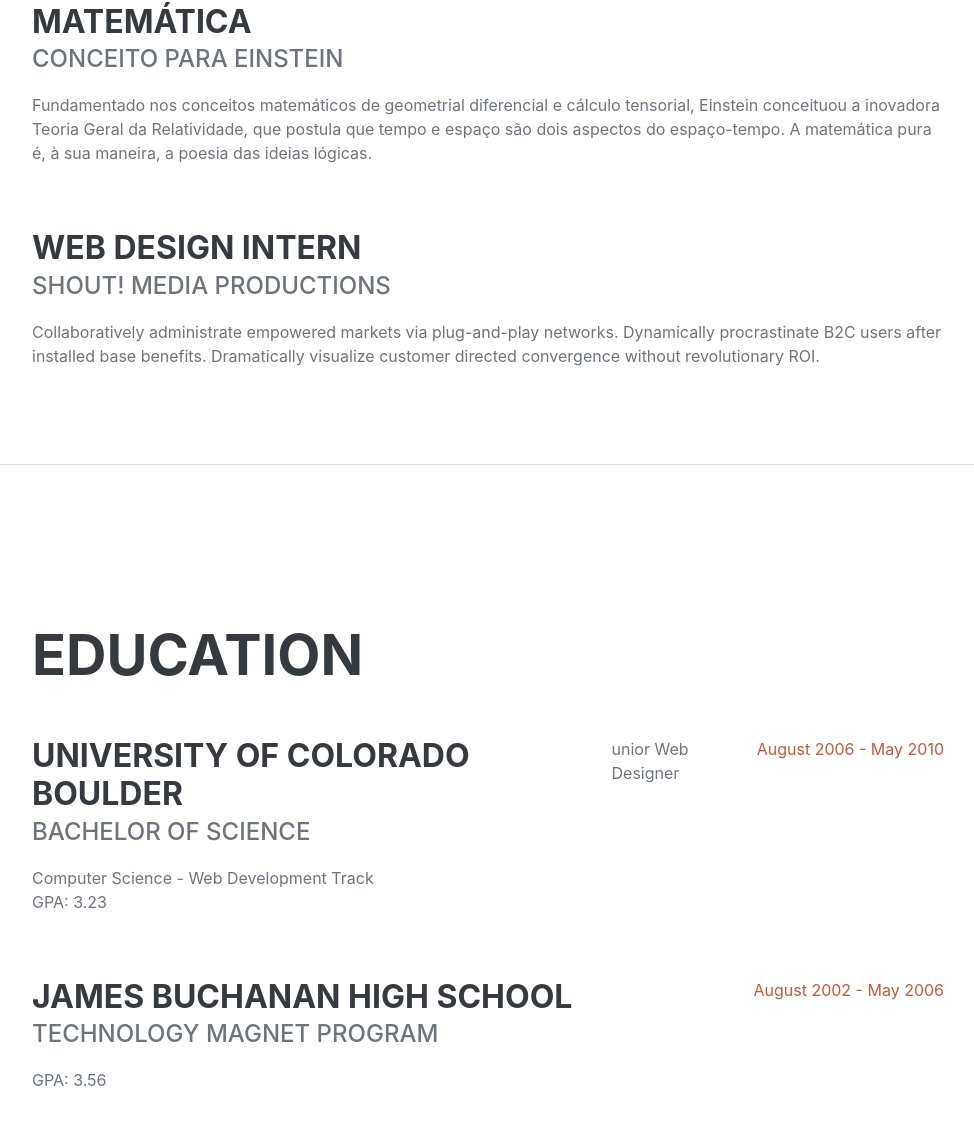
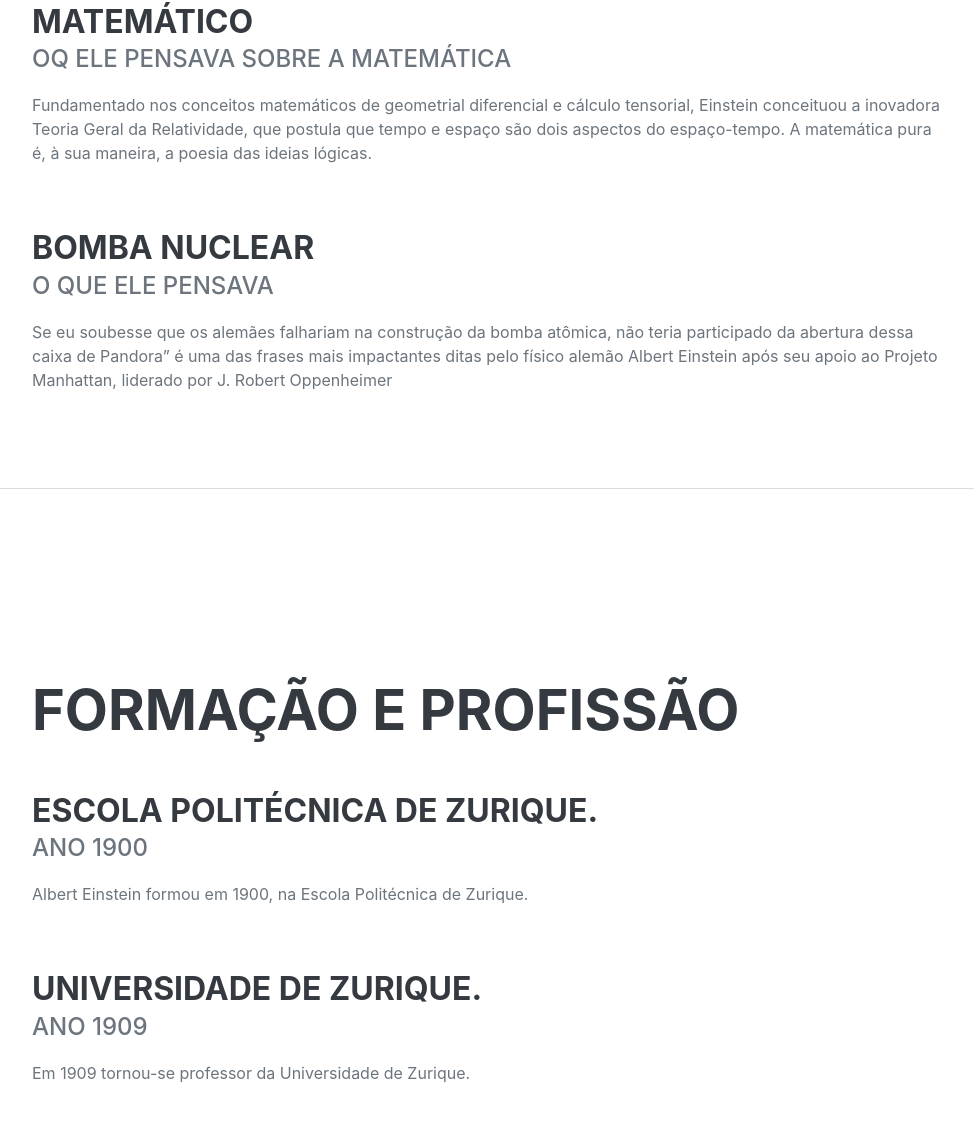
Before and after one commit to Peustart/t, a plain HTML site: page index.html in a window 1280 px wide. Shown: the part 1374-2498 px from the top of the page, without its empty margins (288-1262 px from the left). Drawn offline with nearby package versions, Linux system fonts and the light colour scheme; a web font is replaced by a local one.

Commit message:
Add files via upload

```diff
--- a/index.html
+++ b/index.html
@@ -3,8 +3,8 @@
     <head>
         <meta charset="utf-8" />
         <meta name="viewport" content="width=device-width, initial-scale=1, shrink-to-fit=no" />
-        <meta name="description" content="" />
-        <meta name="author" content="" />
+        <meta name="description" content="Este site ira contar um pouco da historia de Albert Einstein" />
+        <meta name="author" content="Plínio Rodrigues Da Silva Neto" />
         <title>Resume - Start Bootstrap Theme</title>
         <link rel="icon" type="image/x-icon" href="assets/img/favicon.ico" />
         <!-- Font Awesome icons (free version)-->
@@ -27,7 +27,7 @@
                 <ul class="navbar-nav">
                     <li class="nav-item"><a class="nav-link js-scroll-trigger" href="#about">sobre</a></li>
                     <li class="nav-item"><a class="nav-link js-scroll-trigger" href="#experience">Experiências</a></li>
-                    <li class="nav-item"><a class="nav-link js-scroll-trigger" href="#education">Formação</a></li>
+                    <li class="nav-item"><a class="nav-link js-scroll-trigger" href="#education">Formação e Profissão</a></li>
                     <li class="nav-item"><a class="nav-link js-scroll-trigger" href="#skills">Habilidades</a></li>
                     <li class="nav-item"><a class="nav-link js-scroll-trigger" href="#interests">interesses</a></li>
                     <li class="nav-item"><a class="nav-link js-scroll-trigger" href="#awards">prêmios</a></li>
@@ -80,17 +80,17 @@
                     </div>
                     <div class="d-flex flex-column flex-md-row justify-content-between mb-5">
                         <div class="flex-grow-1">
-                            <h3 class="mb-0">Matemática</h3>
-                            <div class="subheading mb-3">conceito para Einstein</div>
+                            <h3 class="mb-0">Matemático</h3>
+                            <div class="subheading mb-3">oq ele pensava sobre a matemática</div>
                             <p>Fundamentado nos conceitos matemáticos de geometrial diferencial e cálculo tensorial, Einstein conceituou a inovadora Teoria Geral da Relatividade, que postula que tempo e espaço são dois aspectos do espaço-tempo. A matemática pura é, à sua maneira, a poesia das ideias lógicas.</p>
                         </div>
                         <div class="flex-shrink-0"><span class="text-primary"></span></div>
                     </div>
                     <div class="d-flex flex-column flex-md-row justify-content-between">
                         <div class="flex-grow-1">
-                            <h3 class="mb-0">Web Design Intern</h3>
-                            <div class="subheading mb-3">Shout! Media Productions</div>
-                            <p>Collaboratively administrate empowered markets via plug-and-play networks. Dynamically procrastinate B2C users after installed base benefits. Dramatically visualize customer directed convergence without revolutionary ROI.</p>
+                            <h3 class="mb-0">Bomba Nuclear</h3>
+                            <div class="subheading mb-3"> O que ele pensava</div>
+                            <p>Se eu soubesse que os alemães falhariam na construção da bomba atômica, não teria participado da abertura dessa caixa de Pandora” é uma das frases mais impactantes ditas pelo físico alemão Albert Einstein após seu apoio ao Projeto Manhattan, liderado por J. Robert Oppenheimer</p>
                         </div>
                         <div class="flex-shrink-0"><span class="text-primary"></span></div>
                     </div>
@@ -100,23 +100,23 @@
             <!-- Education-->
             <section class="resume-section" id="education">
                 <div class="resume-section-content">
-                    <h2 class="mb-5">Education</h2>
+                    <h2 class="mb-5">Formação e Profissão</h2>
                     <div class="d-flex flex-column flex-md-row justify-content-between mb-5">
                         <div class="flex-grow-1">
-                            <h3 class="mb-0">University of Colorado Boulder</h3>
-                            <div class="subheading mb-3">Bachelor of Science</div>
-                            <div>Computer Science - Web Development Track</div>
-                            <p>GPA: 3.23</p>
-                        </div>unior Web Designer
-                        <div class="flex-shrink-0"><span class="text-primary">August 2006 - May 2010</span></div>
+                            <h3 class="mb-0"> Escola Politécnica de Zurique.</h3>
+                            <div class="subheading mb-3">ano 1900</div>
+                            <div></div>
+                            <p>Albert Einstein formou em 1900, na Escola Politécnica de Zurique.</p>
+                        </div>
+                        <div class="flex-shrink-0"><span class="text-primary"></span></div>
                     </div>
                     <div class="d-flex flex-column flex-md-row justify-content-between">
                         <div class="flex-grow-1">
-                            <h3 class="mb-0">James Buchanan High School</h3>
-                            <div class="subheading mb-3">Technology Magnet Program</div>
-                            <p>GPA: 3.56</p>
+                            <h3 class="mb-0">Universidade de Zurique.</h3>
+                            <div class="subheading mb-3"> ano 1909 </div>
+                            <p>Em 1909 tornou-se professor da Universidade de Zurique. </p>
                         </div>
-                        <div class="flex-shrink-0"><span class="text-primary">August 2002 - May 2006</span></div>
+                        <div class="flex-shrink-0"><span class="text-primary"></span></div>
                     </div>
                 </div>
             </section>
```
